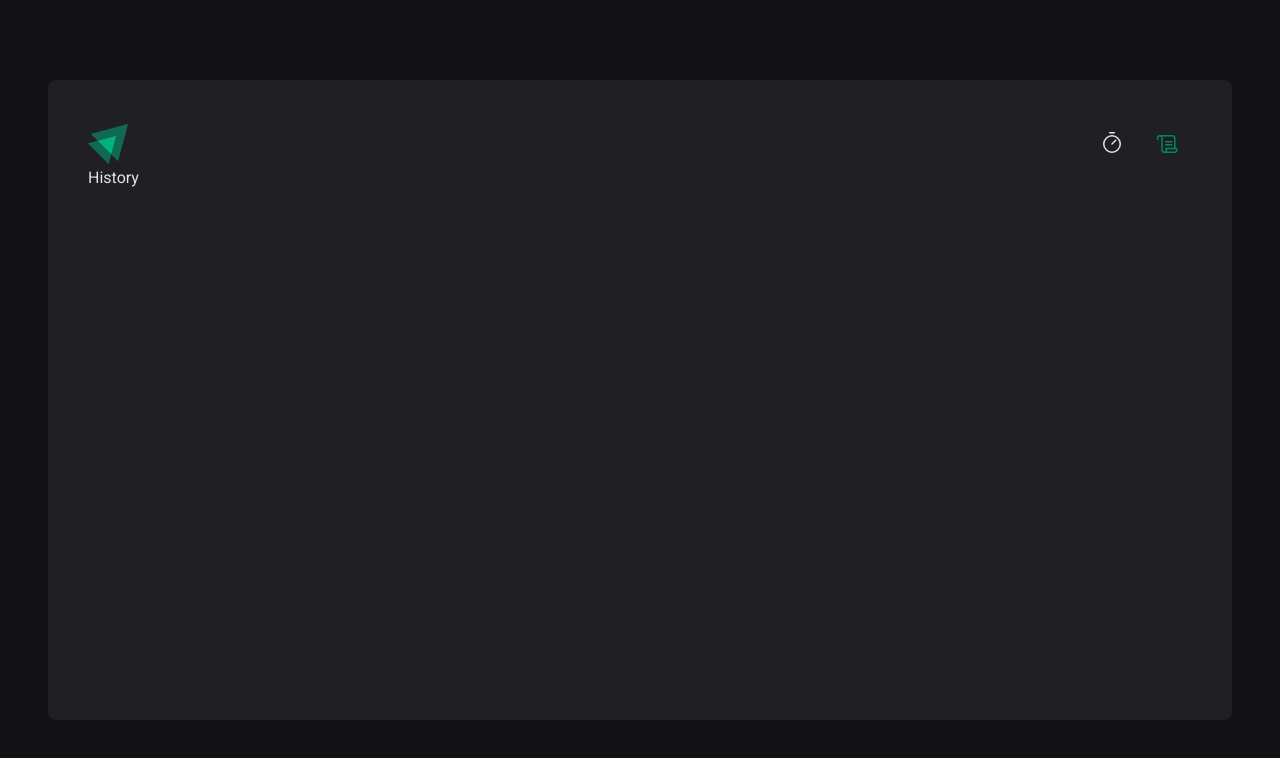
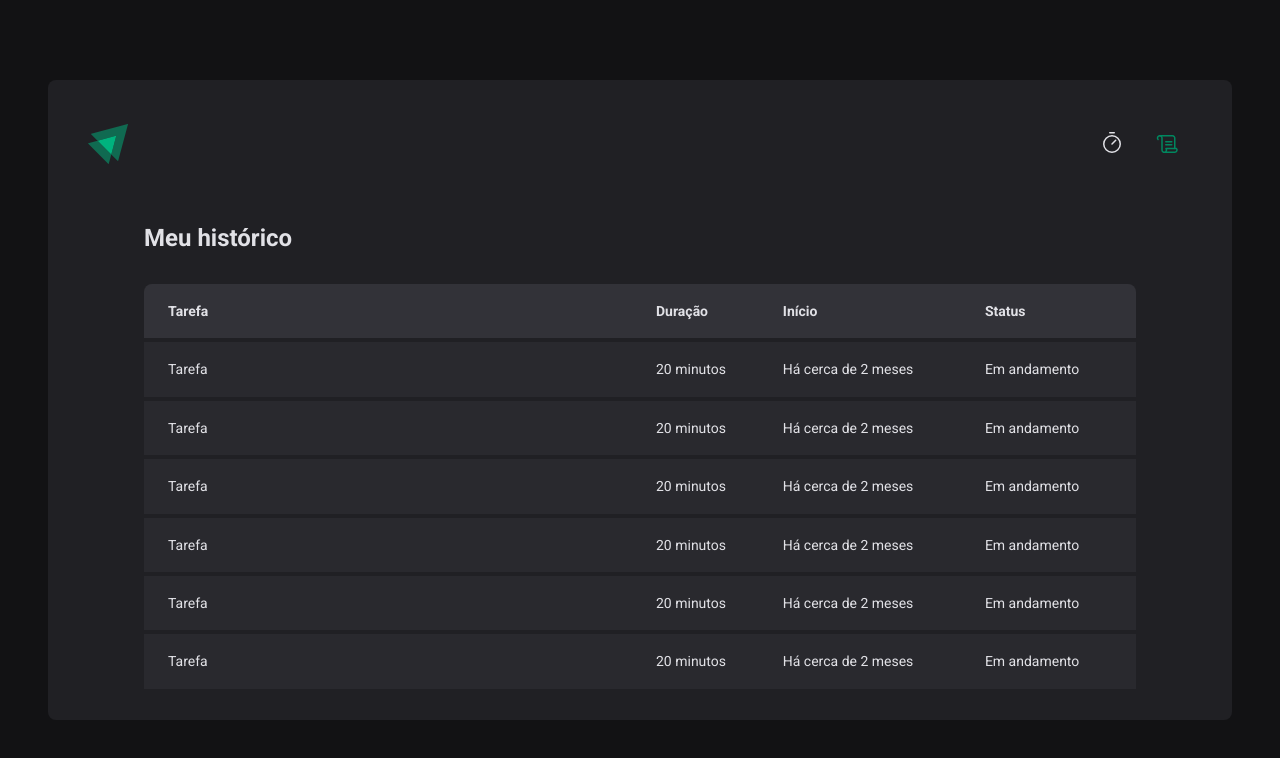
Before and after one commit to jmoura-dev/ignite-class-react-02, a React (Vite) app: page /history in a window 1280 px wide. Shown: the top 758 px of the page. Built offline with nearby package versions, Linux system fonts and the light colour scheme.

Commit message:
feat: concluded base structure page home and init page history

```diff
--- a/src/pages/History/index.tsx
+++ b/src/pages/History/index.tsx
@@ -1,3 +1,66 @@
+import { HistoryContainer, HistoryTable } from './styles'
+
 export function History() {
-  return <div>History</div>
+  return (
+    <HistoryContainer>
+      <h1>Meu histórico</h1>
+
+      <HistoryTable>
+        <table>
+          <thead>
+            <tr>
+              <th>Tarefa</th>
+              <th>Duração</th>
+              <th>Início</th>
+              <th>Status</th>
+            </tr>
+          </thead>
+
+          <tbody>
+            <tr>
+              <td>Tarefa</td>
+              <td>20 minutos</td>
+              <td>Há cerca de 2 meses</td>
+              <td>Em andamento</td>
+            </tr>
+
+            <tr>
+              <td>Tarefa</td>
+              <td>20 minutos</td>
+              <td>Há cerca de 2 meses</td>
+              <td>Em andamento</td>
+            </tr>
+
+            <tr>
+              <td>Tarefa</td>
+              <td>20 minutos</td>
+              <td>Há cerca de 2 meses</td>
+              <td>Em andamento</td>
+            </tr>
+
+            <tr>
+              <td>Tarefa</td>
+              <td>20 minutos</td>
+              <td>Há cerca de 2 meses</td>
+              <td>Em andamento</td>
+            </tr>
+
+            <tr>
+              <td>Tarefa</td>
+              <td>20 minutos</td>
+              <td>Há cerca de 2 meses</td>
+              <td>Em andamento</td>
+            </tr>
+
+            <tr>
+              <td>Tarefa</td>
+              <td>20 minutos</td>
+              <td>Há cerca de 2 meses</td>
+              <td>Em andamento</td>
+            </tr>
+          </tbody>
+        </table>
+      </HistoryTable>
+    </HistoryContainer>
+  )
 }
--- a/src/pages/History/styles.ts
+++ b/src/pages/History/styles.ts
@@ -0,0 +1,61 @@
+import { styled } from 'styled-components'
+
+export const HistoryContainer = styled.main`
+  flex: 1;
+  padding: 3.5rem;
+  display: flex;
+  flex-direction: column;
+
+  h1 {
+    font-size: 1.5rem;
+    color: ${({ theme }) => theme['gray-100']};
+  }
+`
+
+export const HistoryTable = styled.div`
+  flex: 1;
+  overflow: auto;
+  margin-top: 2rem;
+
+  table {
+    width: 100%;
+    border-collapse: collapse;
+    min-width: 600px;
+
+    th {
+      background-color: ${({ theme }) => theme['gray-600']};
+      padding: 1rem;
+      text-align: left;
+      color: ${({ theme }) => theme['gray-100']};
+      font-size: 0.875rem;
+      line-height: 1.6;
+
+      &:first-child {
+        border-top-left-radius: 8px;
+        padding-left: 1.5rem;
+      }
+
+      &:last-child {
+        border-top-right-radius: 8px;
+        padding-right: 1.5rem;
+      }
+    }
+
+    td {
+      background-color: ${({ theme }) => theme['gray-700']};
+      border-top: 4px solid ${({ theme }) => theme['gray-800']};
+      padding: 1rem;
+      font-size: 0.875rem;
+      line-height: 1.6;
+
+      &:first-child {
+        width: 50%;
+        padding-left: 1.5rem;
+      }
+
+      &:last-child {
+        padding-right: 1.5rem;
+      }
+    }
+  }
+`
--- a/src/pages/Home/index.tsx
+++ b/src/pages/Home/index.tsx
@@ -1,9 +1,12 @@
 import { Play } from 'phosphor-react'
 import {
-  CountDownContainer,
+  CountdownContainer,
   FormContainer,
   HomeContainer,
+  MinutesAmountInput,
   Separator,
+  StartCountdownButton,
+  TaskInput,
 } from './styles'
 
 export function Home() {
@@ -12,26 +15,45 @@
       <form action="">
         <FormContainer>
           <label htmlFor="task">Vou trabalhar em</label>
-          <input id="task" type="text" />
+          <TaskInput
+            id="task"
+            type="text"
+            placeholder="Dê um nome para o seu projeto"
+            list="task-suggestions"
+          />
+
+          <datalist id="task-suggestions">
+            <option value="Projeto 1" />
+            <option value="Projeto 2" />
+            <option value="Projeto 3" />
+            <option value="Projeto 4" />
+          </datalist>
 
           <label htmlFor="minutesAmount">durante</label>
-          <input id="minutesAmount" type="number" />
+          <MinutesAmountInput
+            id="minutesAmount"
+            type="number"
+            placeholder="00"
+            step={5}
+            min={5}
+            max={60}
+          />
 
           <span>minutos.</span>
         </FormContainer>
 
-        <CountDownContainer>
+        <CountdownContainer>
           <span>0</span>
           <span>0</span>
           <Separator>:</Separator>
           <span>0</span>
           <span>0</span>
-        </CountDownContainer>
+        </CountdownContainer>
 
-        <button type="submit">
+        <StartCountdownButton type="submit">
           <Play size={24} />
           Começar
-        </button>
+        </StartCountdownButton>
       </form>
     </HomeContainer>
   )
--- a/src/pages/Home/styles.ts
+++ b/src/pages/Home/styles.ts
@@ -28,8 +28,40 @@
   flex-wrap: wrap;
 `
 
-export const CountDownContainer = styled.div`
-  font-family: 'Rotobo Mono', monospace;
+const BaseInput = styled.input`
+  background: transparent;
+  height: 2.5rem;
+  border: none;
+  border-bottom: 2px solid ${({ theme }) => theme['gray-500']};
+  font-weight: bold;
+  font-size: 1.125rem;
+  padding: 0 0.5rem;
+  color: ${({ theme }) => theme['gray-100']};
+
+  &:focus {
+    box-shadow: none;
+    border-color: ${({ theme }) => theme['green-500']};
+  }
+
+  &::placeholder {
+    border-color: ${({ theme }) => theme['gray-500']};
+  }
+`
+
+export const TaskInput = styled(BaseInput)`
+  flex: 1;
+
+  &::-webkit-calendar-picker-indicator {
+    display: none !important;
+  }
+`
+
+export const MinutesAmountInput = styled(BaseInput)`
+  width: 4rem;
+`
+
+export const CountdownContainer = styled.div`
+  font-family: 'Roboto Mono', monospace;
   font-size: 10rem;
   line-height: 8rem;
   color: ${({ theme }) => theme['gray-100']};
@@ -45,7 +77,7 @@
 `
 
 export const Separator = styled.div`
-  padding: 2rem 0;
+  padding: 2rem 3rem;
   color: ${({ theme }) => theme['green-500']};
 
   width: 4rem;
@@ -53,3 +85,30 @@
   display: flex;
   justify-content: center;
 `
+export const StartCountdownButton = styled.button`
+  width: 100%;
+  border: 0;
+  padding: 1rem;
+  border-radius: 8px;
+
+  display: flex;
+  align-items: center;
+  justify-content: center;
+
+  gap: 0.5rem;
+  font-weight: bold;
+
+  cursor: pointer;
+
+  background: ${({ theme }) => theme['green-500']};
+  color: ${({ theme }) => theme['gray-100']};
+
+  &:disabled {
+    opacity: 0.7;
+    cursor: not-allowed;
+  }
+
+  &:not(:disabled):hover {
+    background: ${({ theme }) => theme['green-700']};
+  }
+`
```
